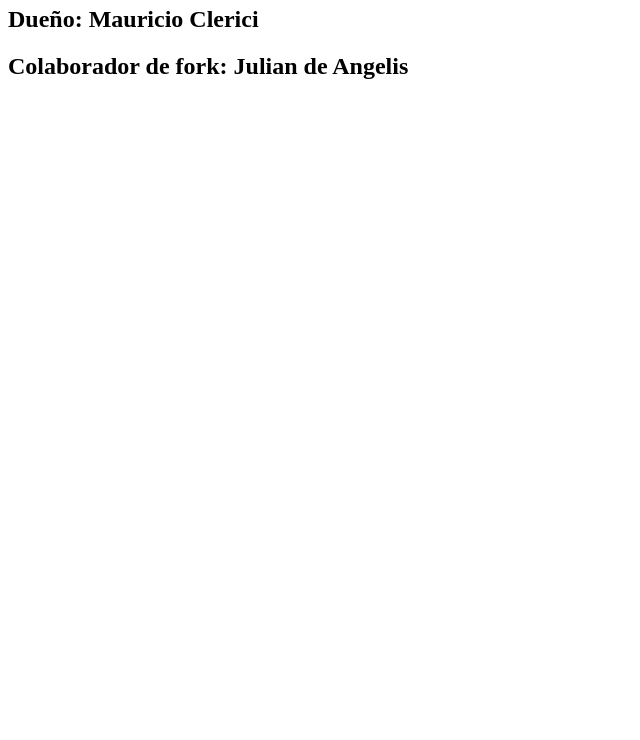
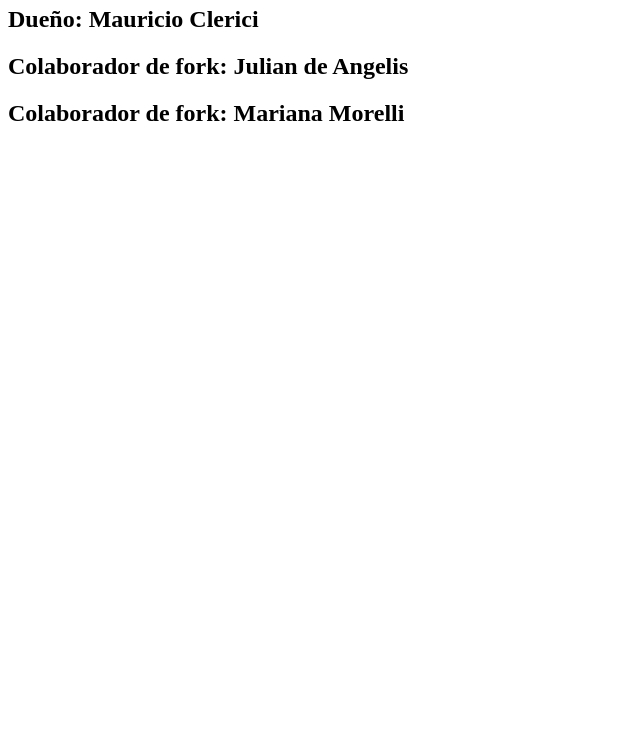
Before and after one commit to marianamorelli7/index, a plain HTML site: page index.html in a window 1280 px wide. Shown: the part 60-800 px from the top of the page, without its empty margins (0-640 px from the left). Drawn offline with Linux system fonts and the light colour scheme.

Commit message:
Update index.html

```diff
--- a/index.html
+++ b/index.html
@@ -5,5 +5,6 @@
 	<body>
 		<h2> Dueño: Mauricio Clerici </h2>
 		<h2> Colaborador de fork: Julian de Angelis </h2>
+		<h2> Colaborador de fork:  Mariana Morelli </h2>
 	</body>
 </html>
```
